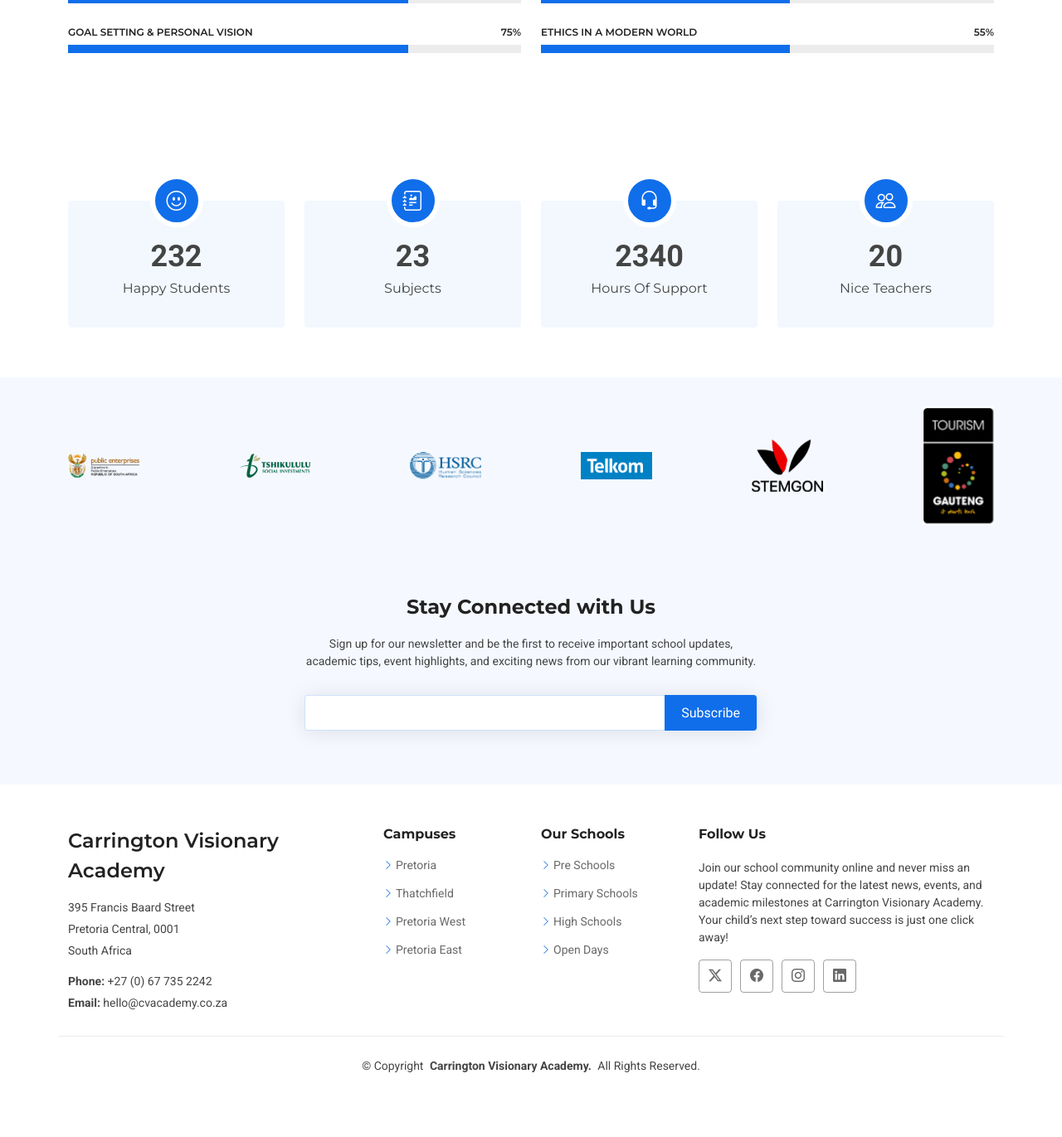
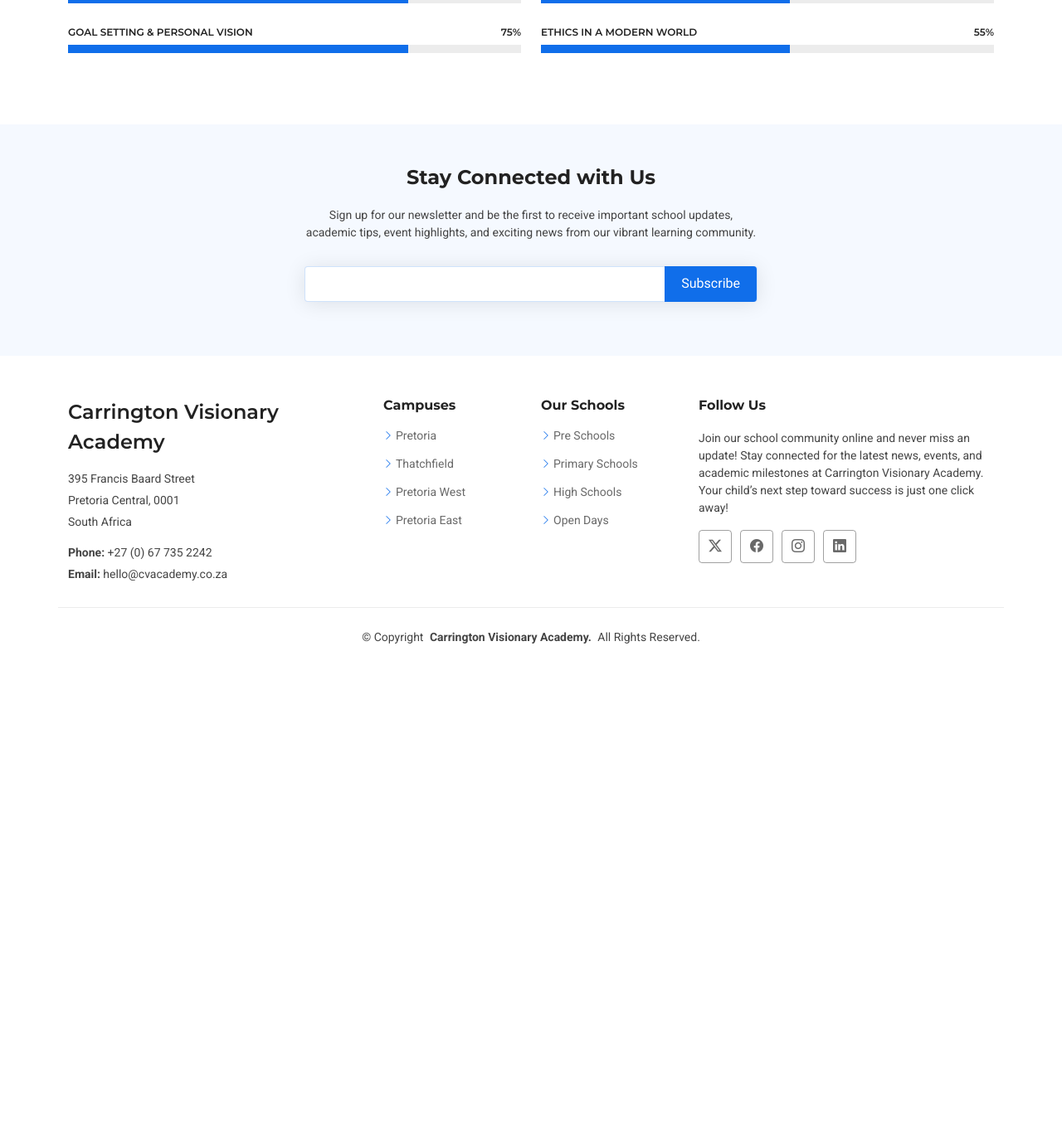
Before and after one commit to Carrington-dev/carrington-visionary-academy, a Flask app: page /our-offering in a window 1280 px wide. Shown: the part 2459-3830 px from the top of the page at 83% size. After the commit the page ends 3235 px from the top, so only its background shows below. Run offline with Flask 3, Linux system fonts and the light colour scheme; some libraries are stand-ins or nearby versions.

Commit message:
Moved Stats To About
Co-Authored-By: Stemgon <165911512+stemgon@users.noreply.github.com>
Co-Authored-By: Carrington Muleya <79579279+carrington-dev@users.noreply.github.com>

```diff
--- a/src/templates/about/our_offering.html
+++ b/src/templates/about/our_offering.html
@@ -244,104 +244,6 @@
 
 </section><!-- /Skills Section -->
 
-<!-- Stats Section -->
-<section id="stats" class="stats section">
 
-  <div class="container" data-aos="fade-up" data-aos-delay="100">
-
-    <div class="row gy-4">
-
-      <div class="col-lg-3 col-md-6 d-flex flex-column align-items-center">
-        <i class="bi bi-emoji-smile"></i>
-        <div class="stats-item">
-          <span data-purecounter-start="0" data-purecounter-end="232" data-purecounter-duration="1" class="purecounter"></span>
-          <p>Happy Students</p>
-        </div>
-      </div><!-- End Stats Item -->
-
-      <div class="col-lg-3 col-md-6 d-flex flex-column align-items-center">
-        <i class="bi bi-journal-richtext"></i>
-        <div class="stats-item">
-          <span data-purecounter-start="0" data-purecounter-end="23" data-purecounter-duration="1" class="purecounter"></span>
-          <p>Subjects</p>
-        </div>
-      </div><!-- End Stats Item -->
-
-      <div class="col-lg-3 col-md-6 d-flex flex-column align-items-center">
-        <i class="bi bi-headset"></i>
-        <div class="stats-item">
-          <span data-purecounter-start="0" data-purecounter-end="2340" data-purecounter-duration="1" class="purecounter"></span>
-          <p>Hours Of Support</p>
-        </div>
-      </div><!-- End Stats Item -->
-
-      <div class="col-lg-3 col-md-6 d-flex flex-column align-items-center">
-        <i class="bi bi-people"></i>
-        <div class="stats-item">
-          <span data-purecounter-start="0" data-purecounter-end="20" data-purecounter-duration="1" class="purecounter"></span>
-          <p>Nice Teachers</p>
-        </div>
-      </div><!-- End Stats Item -->
-
-    </div>
-
-  </div>
-
-</section><!-- /Stats Section -->
-
-<!-- Clients Section -->
-<section id="clients" class="clients section light-background">
-
-  <div class="container">
-
-    <div class="swiper init-swiper">
-      <script type="application/json" class="swiper-config">
-        {
-          "loop": true,
-          "speed": 600,
-          "autoplay": {
-            "delay": 5000
-          },
-          "slidesPerView": "auto",
-          "pagination": {
-            "el": ".swiper-pagination",
-            "type": "bullets",
-            "clickable": true
-          },
-          "breakpoints": {
-            "320": {
-              "slidesPerView": 2,
-              "spaceBetween": 40
-            },
-            "480": {
-              "slidesPerView": 3,
-              "spaceBetween": 60
-            },
-            "640": {
-              "slidesPerView": 4,
-              "spaceBetween": 80
-            },
-            "992": {
-              "slidesPerView": 6,
-              "spaceBetween": 120
-            }
-          }
-        }
-      </script>
-      <div class="swiper-wrapper align-items-center">
-        <div class="swiper-slide"><img src="{{ url_for('static', filename='img/clients/client-1.png') }}" class="img-fluid" alt=""></div>
-        <div class="swiper-slide"><img src="{{ url_for('static', filename='img/clients/client-2.png') }}" class="img-fluid" alt=""></div>
-        <div class="swiper-slide"><img src="{{ url_for('static', filename='img/clients/client-3.png') }}" class="img-fluid" alt=""></div>
-        <div class="swiper-slide"><img src="{{ url_for('static', filename='img/clients/client-4.png') }}" class="img-fluid" alt=""></div>
-        <div class="swiper-slide"><img src="{{ url_for('static', filename='img/clients/client-5.png') }}" class="img-fluid" alt=""></div>
-        <div class="swiper-slide"><img src="{{ url_for('static', filename='img/clients/client-6.png') }}" class="img-fluid" alt=""></div>
-        <div class="swiper-slide"><img src="{{ url_for('static', filename='img/clients/client-7.png') }}" class="img-fluid" alt=""></div>
-        <div class="swiper-slide"><img src="{{ url_for('static', filename='img/clients/client-8.png') }}" class="img-fluid" alt=""></div>
-      </div>
-    </div>
-
-  </div>
-
-</section><!-- /Clients Section -->
 
 {% endblock %}
```
Also changed, not shown: src/templates/about.html (+7 -7 lines).
